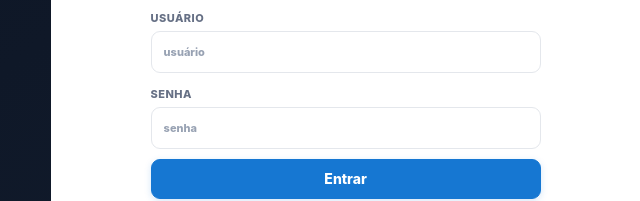
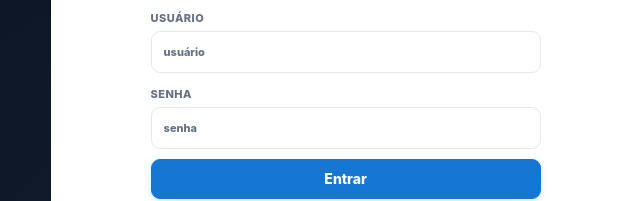
Before and after one commit to W2CAPITAL/LexisPredict-Offline, a website: page index.html in a window 1280 px wide. Shown: the part 336-537 px from the top of the page, 640-1280 px from the left. Drawn offline with Linux system fonts and the light colour scheme; no server answers.

Commit message:
Acessibilidade: corrigir links e placeholders nos temas escuros

```diff
--- a/styles.css
+++ b/styles.css
@@ -353,10 +353,10 @@ html[data-theme="wine"]{
 }
 html[data-theme="violet"]{
   --bg:#100d1c;--surface:#1a162b;--surface2:#241e39;--ink:#f1edff;--muted:#b6abd2;--muted2:#897fa5;
-  --line:#392f55;--line2:#302746;--nav:#0c0915;--nav2:#171126;--primary:#7c3aed;--primary2:#6d28d9;--cyan:#a78bfa;--cyanbg:#281c49;
+  --line:#392f55;--line2:#302746;--nav:#0c0915;--nav2:#171126;--primary:#a78bfa;--primary2:#9f7aea;--cyan:#c4b5fd;--cyanbg:#281c49;
   --green:#6ee7b7;--greenbg:#173127;--amber:#facc15;--amberbg:#342b0e;--red:#fb7185;--redbg:#38151d;--blue:#a78bfa;--bluebg:#261c43;
   --shadow:0 12px 32px rgba(0,0,0,.35);--card:#1a162b;--border:#392f55;
-  --on-primary:#ffffff;--focus-ring:rgba(139,92,246,.28);
+  --on-primary:#100d1c;--focus-ring:rgba(167,139,250,.30);
 }
 html[data-theme="gold"]{
   --bg:#11100d;--surface:#1b1913;--surface2:#252219;--ink:#f5eedc;--muted:#c0b38f;--muted2:#8f8469;
@@ -489,7 +489,7 @@ html[data-theme]{
   --control-hover:var(--surface2);
   --text-main:var(--ink);
   --text-soft:var(--muted);
-  --text-faint:var(--muted2);
+  --text-faint:var(--muted);
 }
 html[data-theme] body,
 html[data-theme] button,
```
